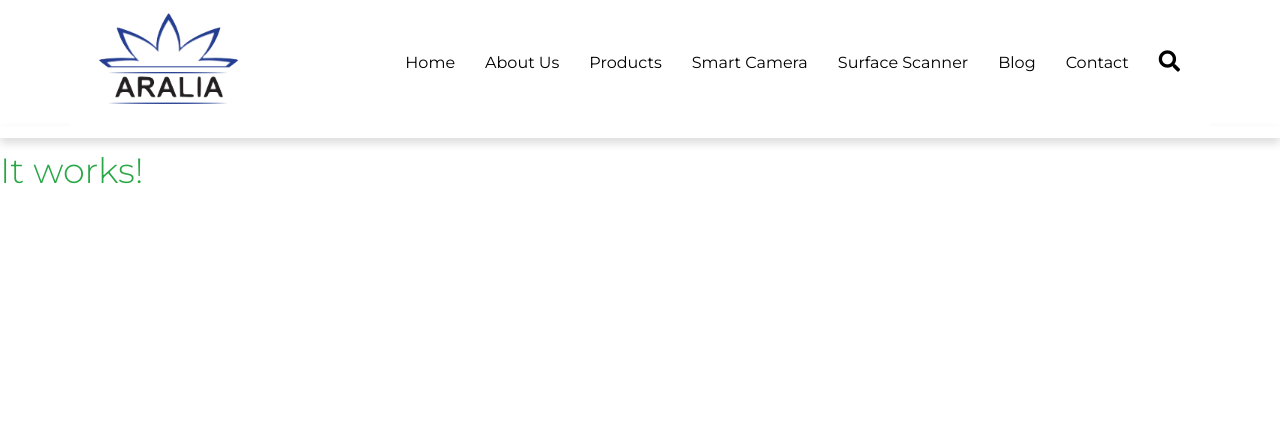
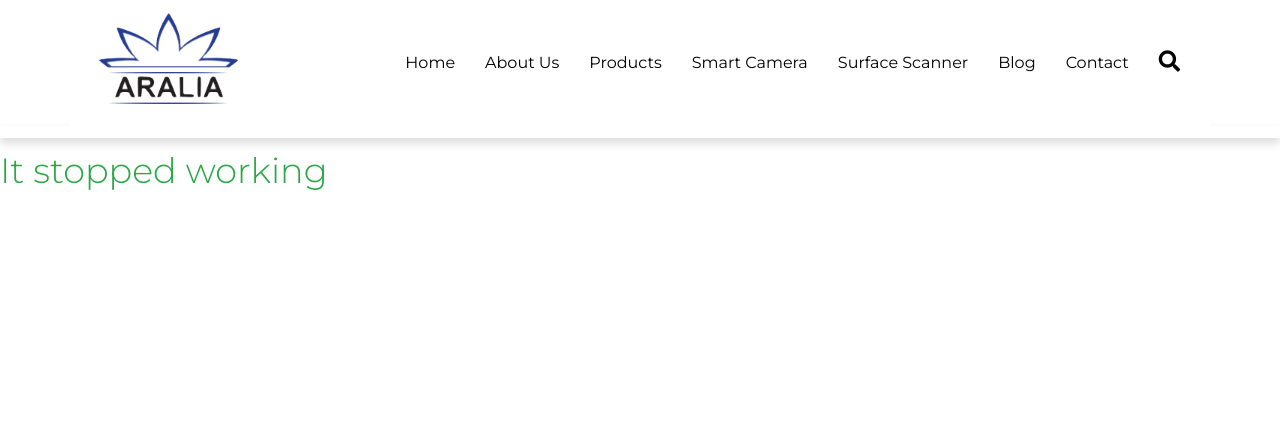
Before and after one commit to Juliet-Simpson/Aralia-Website-v2, a Django app: page / in a window 1280 px wide. Shown: the top 432 px of the page. Run offline with Django 4.2, Linux system fonts and the light colour scheme; some libraries are stand-ins or nearby versions.

Commit message:
deployment issues

```diff
--- a/home/templates/home/index.html
+++ b/home/templates/home/index.html
@@ -2,5 +2,5 @@
 {% load static %}
 
 {% block content %}
-<h1 class="display-4 text-success">It works!</h1>
+<h1 class="display-4 text-success">It stopped working</h1>
 {% endblock %}
```
